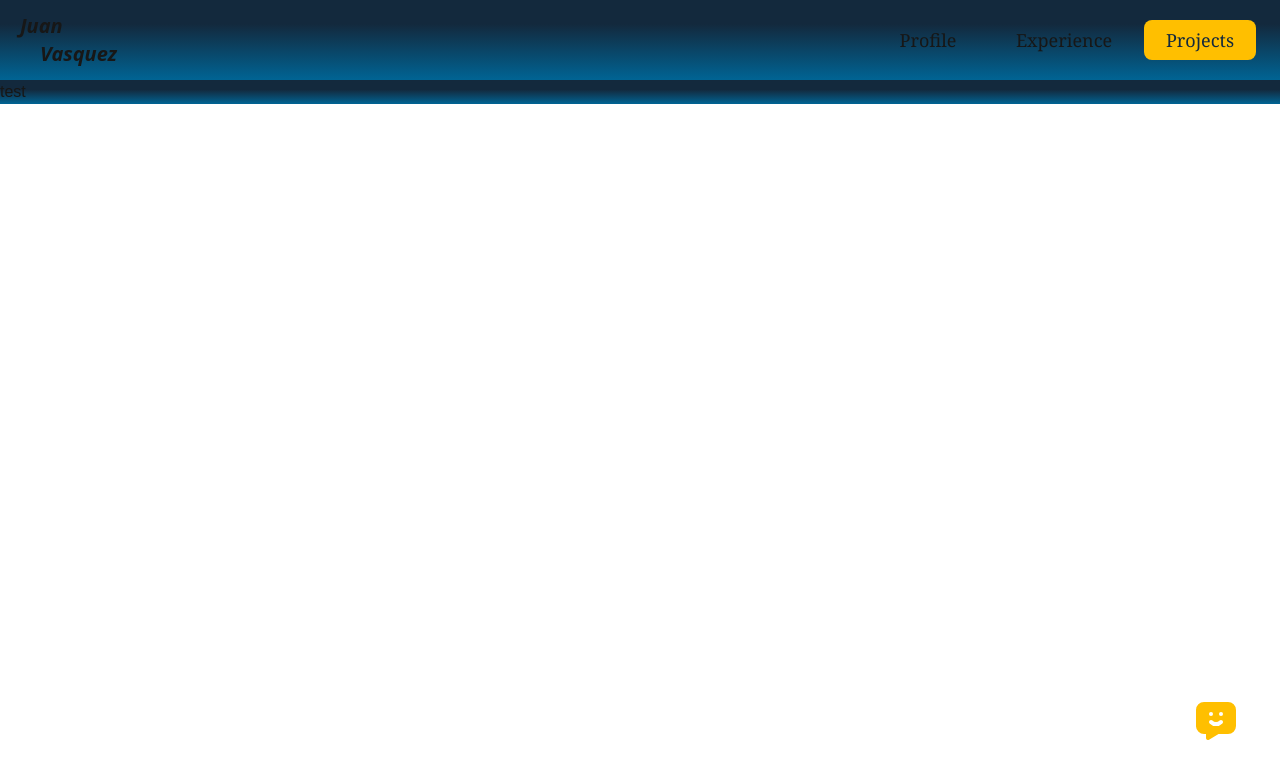
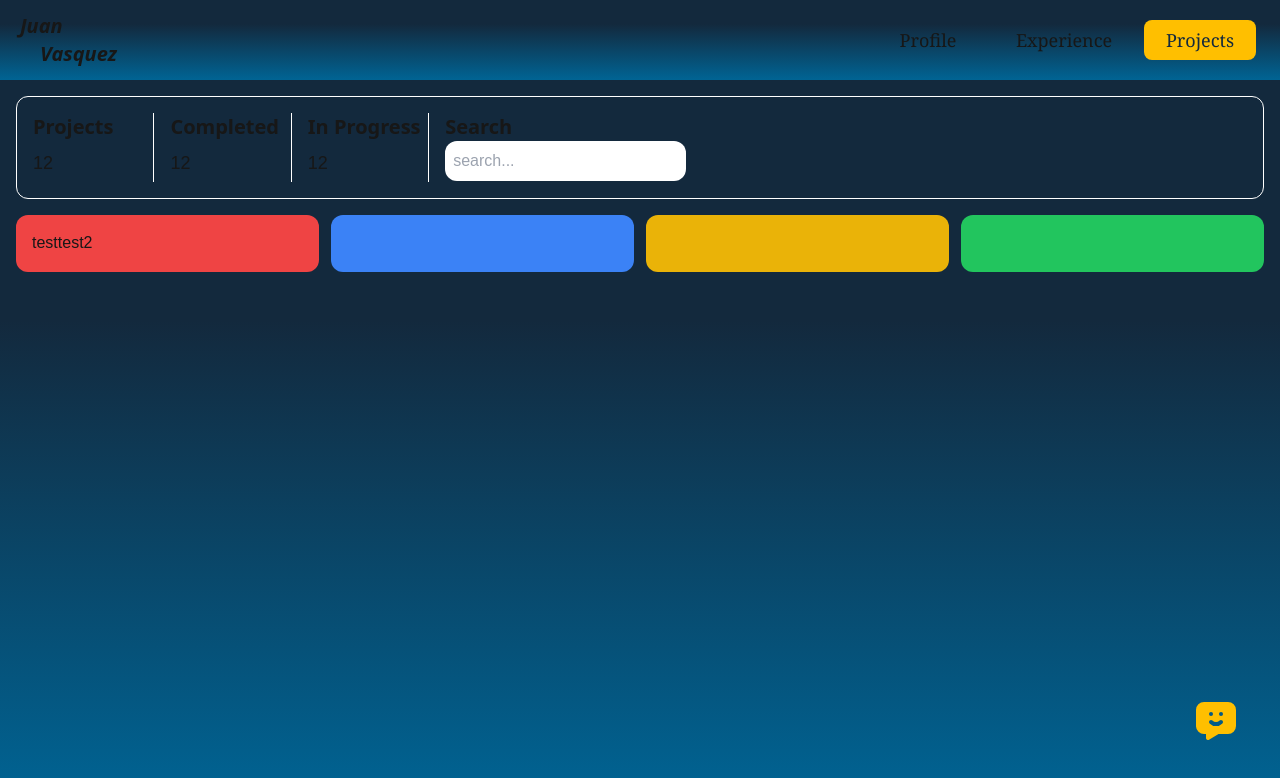
Before and after one commit to JGVR/PortfolioUI, a Next.js app in the folder portfolio-hub/: page /projects in a window 1280 px wide. Shown: the top 778 px of the page. Built offline with nearby package versions, Linux system fonts and the light colour scheme.

Commit message:
added initial code to the ProjectGrid component

```diff
--- a/portfolio-hub/app/layout.tsx
+++ b/portfolio-hub/app/layout.tsx
@@ -14,9 +14,9 @@ export default function RootLayout({ children }: Readonly<{children: React.React
       <head>
         <link href="https://cdn.jsdelivr.net/gh/devicons/devicon@latest/devicon.min.css" rel="stylesheet"/>
       </head>
-      <body className="h-full w-full">
+      <body className="min-h-screen min-w-screen bg-gradient-to-b from-prussian-blue from-40% to-lapis-lazuli">
         <NavBar />
-        <main className="h-full w-full bg-gradient-to-b from-prussian-blue from-40% to-lapis-lazuli">
+        <main className="h-full w-full">
           {children}
           <div className="fixed bottom-14 right-10">
             <TbMessageChatbotFilled className="h-12 w-12 text-amber hover:opacity-80 cursor-pointer" onClick={() => setIsChatModalVisible(true)}/>
--- a/portfolio-hub/app/projects/page.tsx
+++ b/portfolio-hub/app/projects/page.tsx
@@ -1,8 +1,8 @@
 'use client';
-import ChatBotModal from "@/components/ChatBotModal";
+import ProjectGrid from "@/components/ProjectGrid";
 
 export default function Projects(){
     return(
-        <h1>test</h1>
+       <ProjectGrid/>
     )
 }
--- /dev/null
+++ b/portfolio-hub/components/ProjectGrid.tsx
@@ -0,0 +1,36 @@
+
+
+export default function ProjectGrid(){
+    return(
+        <div className="grid grid-cols-4 w-full h-full p-4 gap-x-3 gap-y-4 min-h-52 max-h-52">
+            <div className="flex flex-row col-span-4 rounded-xl p-4 gap-x-4 justify-start border border-white">
+                <div className="flex flex-col border-r border-white min-w-[10%]">
+                    <h1 className="text-xl font-bold font-sans">Projects</h1>
+                    <h2 className="mt-2 text-lg">12</h2>
+                </div>
+                <div className="flex flex-col border-r border-white min-w-[10%] justify-start">
+                    <h1 className="text-xl font-bold font-sans">Completed</h1>
+                    <h2 className="mt-2 text-lg">12</h2>
+                </div>
+                <div className="flex flex-col border-r border-white min-w-[10%] justify-start">
+                    <h1 className="text-xl font-bold font-sans">In Progress</h1>
+                    <h2 className="mt-2 text-lg">12</h2>
+                </div>
+                <div className="flex flex-col flex-grow min-w-[10%]">
+                    <h1 className="text-xl font-bold font-sans">Search</h1>
+                    <input className="p-2 text-white w-[30%] rounded-xl" placeholder="search..."/>
+                </div>
+            </div>
+            <div className="flex flex-row bg-red-500 rounded-xl p-4">
+                <h1>test</h1>
+                <h2>test2</h2>
+            </div>
+            <div className="flex flex-row bg-blue-500 rounded-xl">
+            </div>
+            <div className="flex flex-row bg-yellow-500 rounded-xl">
+            </div>
+            <div className="flex flex-row bg-green-500 rounded-xl">
+            </div>
+        </div>
+    )
+}
--- a/portfolio-hub/placeholder/profileTestData.ts
+++ b/portfolio-hub/placeholder/profileTestData.ts
@@ -1,5 +1,5 @@
 import Profile from "@/models/profile";
-import Skill from "@/models/skill";
+import Skill from "@/models/Skill";
 
 let profileTestData = new Profile({
     userId:1,
```
